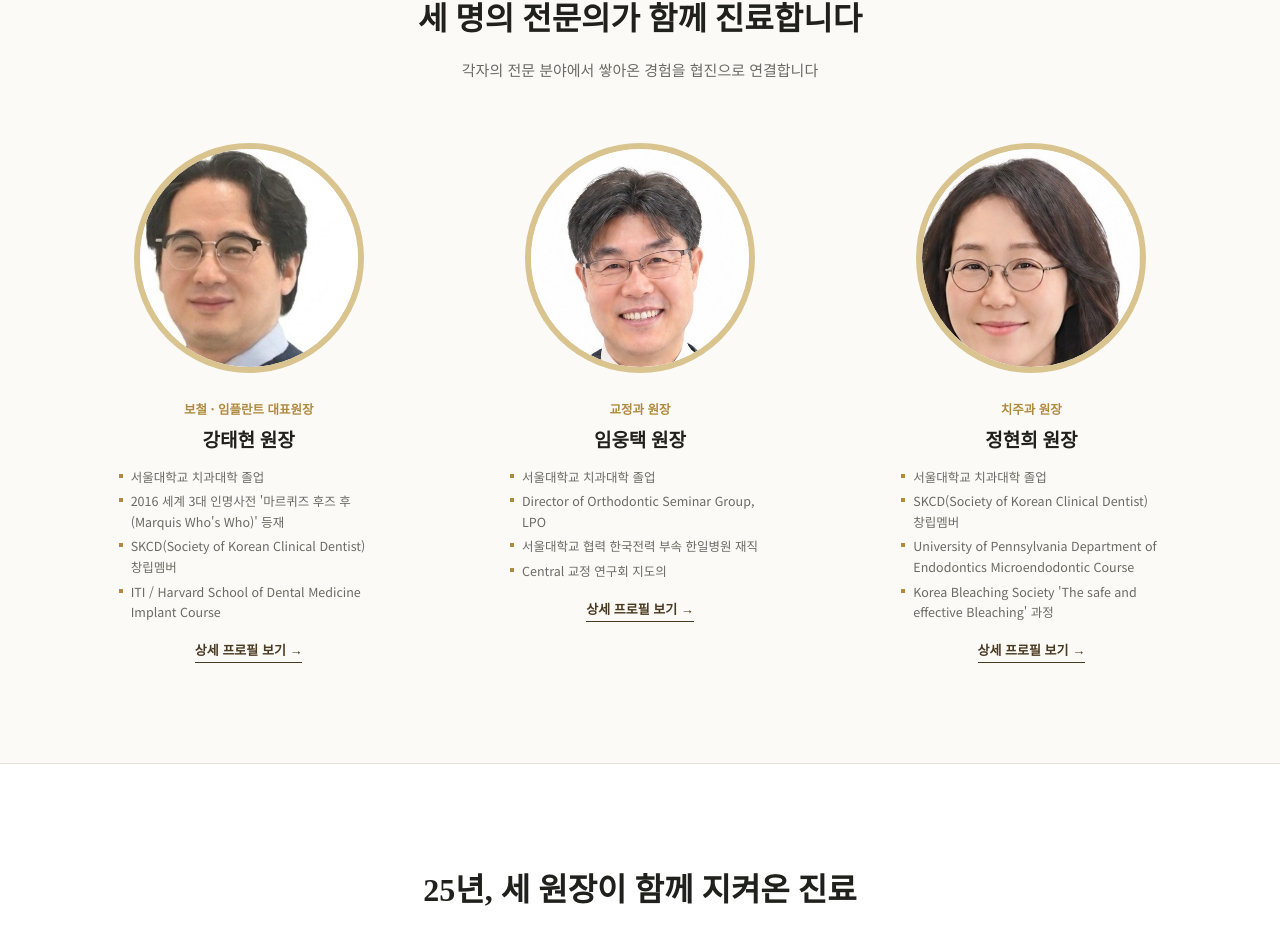
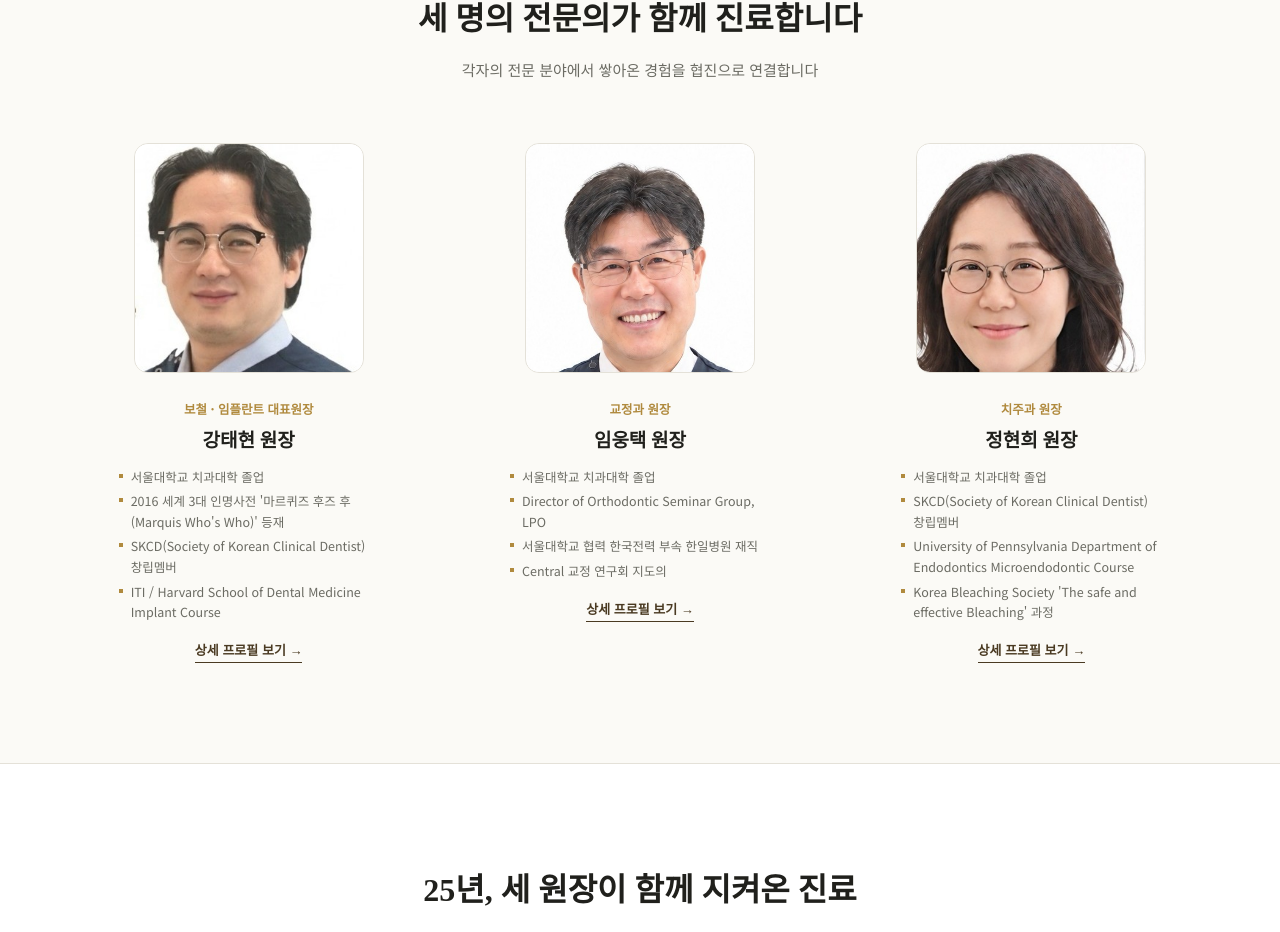
Before and after one commit to jjunny0308-netizen/-, a Next.js app: page / in a window 1280 px wide. Shown: the part 905-1837 px from the top of the page. Built offline with nearby package versions, Linux system fonts and the light colour scheme.

Commit message:
원장님 사진 라운드 사각형으로 변경 및 크롭 비율 수정

```diff
--- a/app/globals.css
+++ b/app/globals.css
@@ -357,9 +357,9 @@ nav.main a:hover {
 .value-photo {
   width: 230px;
   height: 230px;
-  border-radius: 50%;
+  border-radius: 14px;
   margin: 0 auto 26px;
-  border: 6px solid var(--gold-soft);
+  border: 1px solid var(--line);
   background: var(--white);
   display: flex;
   align-items: center;
@@ -628,12 +628,12 @@ footer.site {
   gap: 10px;
 }
 
-/* ---------- 의료진 (원형 사진) ---------- */
+/* ---------- 의료진 (사진) ---------- */
 .doctor-photo-circle {
   width: 100%;
   height: 100%;
   object-fit: cover;
-  border-radius: 50%;
+  border-radius: 12px;
 }
 .value-item .role {
   font-size: 12.5px;
@@ -729,10 +729,10 @@ footer.site {
 }
 .doctor-detail-photo img {
   width: 100%;
-  border-radius: 50%;
+  border-radius: 16px;
   aspect-ratio: 1 / 1;
   object-fit: cover;
-  border: 6px solid var(--gold-soft);
+  border: 1px solid var(--line);
 }
 .doctor-detail-info .role {
   font-size: 13px;
```
Also changed, not shown: public/doctors/kang-taehyun.jpg.
